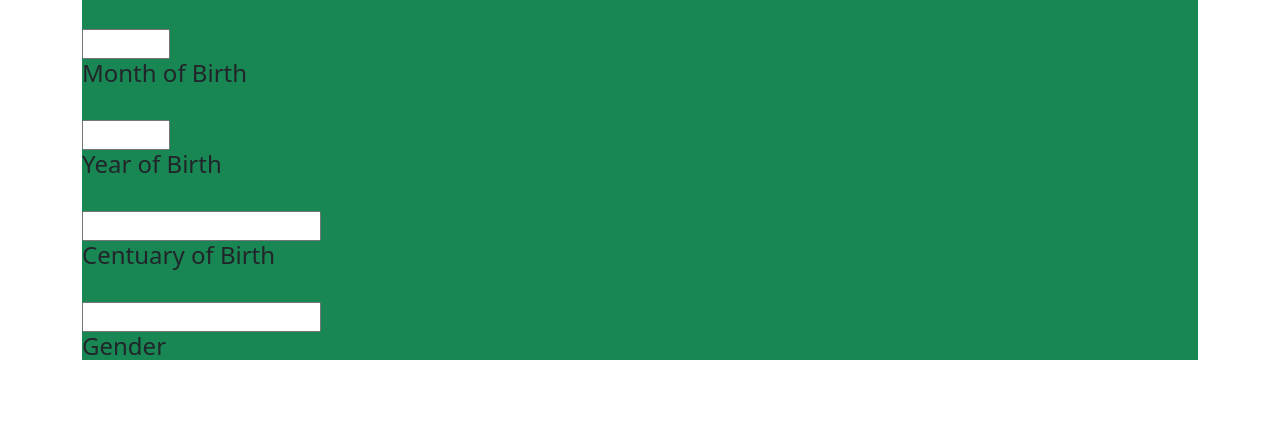
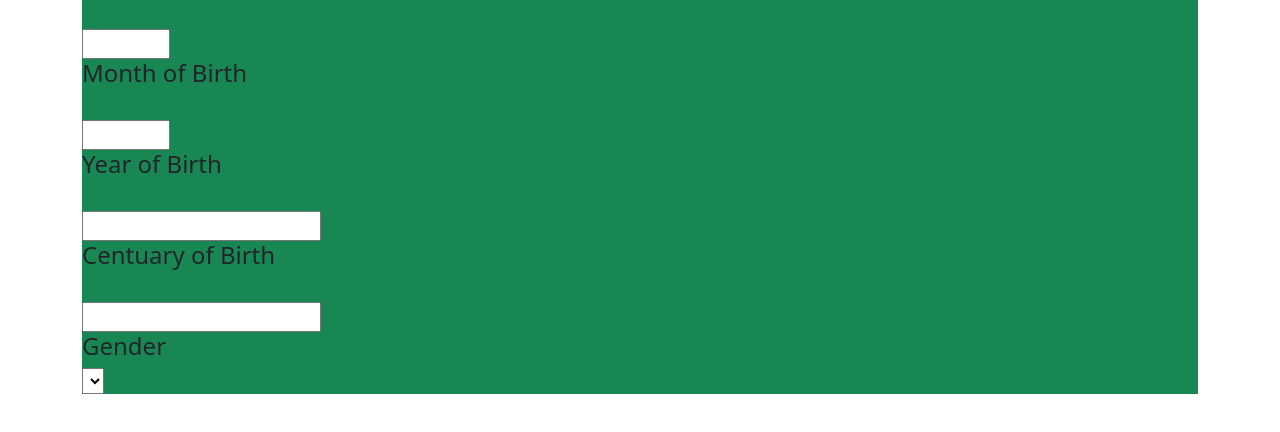
Before and after one commit to FIDELISSANYA/week2_project, a plain HTML site: page index.html in a window 1280 px wide. Shown: the part 78-510 px from the top of the page. Drawn offline with nearby package versions, Linux system fonts and the light colour scheme.

Commit message:
include gender selector

```diff
--- a/index.html
+++ b/index.html
@@ -25,6 +25,9 @@
             <label for="Centuary of Birth"></label><br>
             <input type="number" id="centuary"><br>
             <h4>Gender</h4>
+            <select id="gender">
+
+            </select>
         </form>
     </div>
 </body>
```
